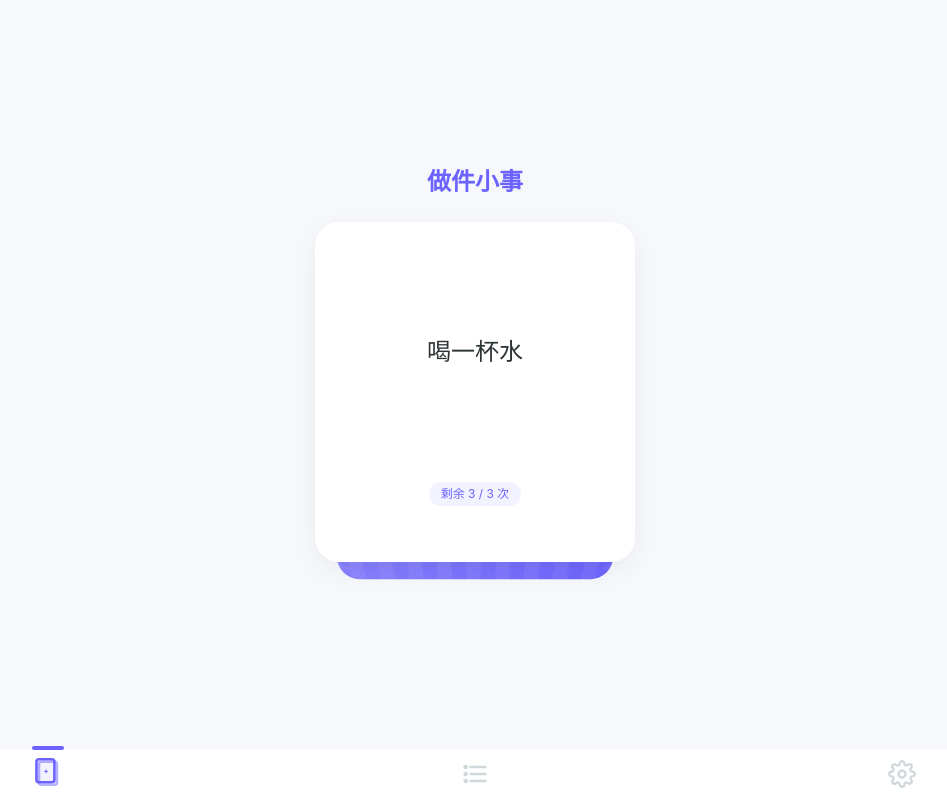
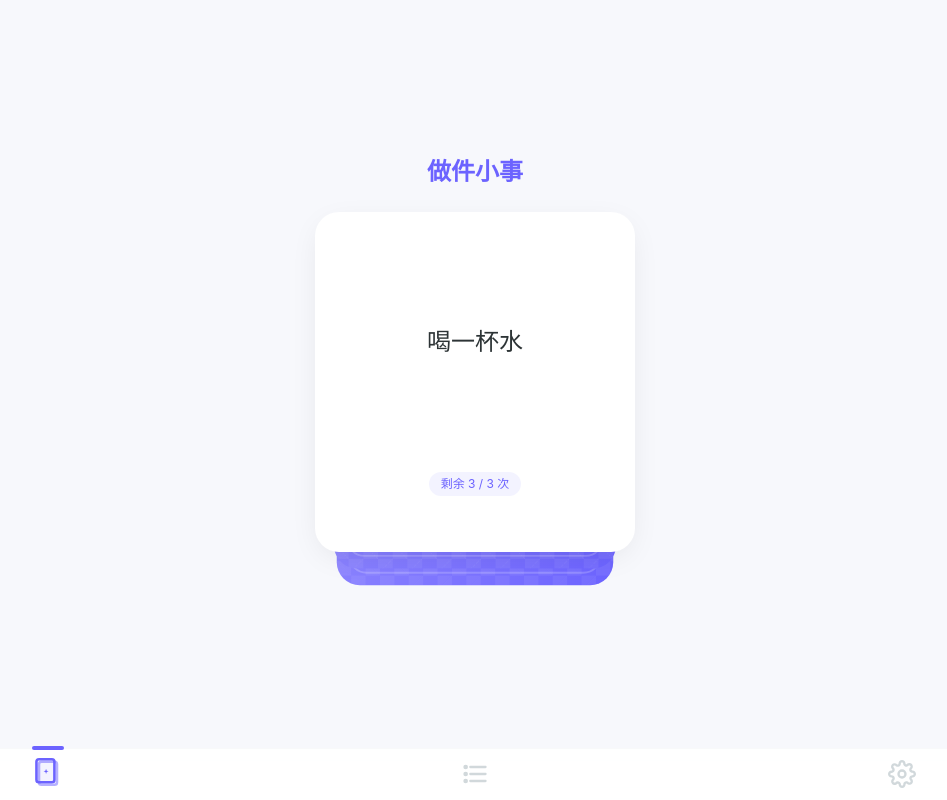
Before and after one commit to DavidXie03/do-little-things, a Vue app: page / in a window 1280 px wide. Shown: the whole page, without its empty margins (165-1112 px from the left). Built offline with nearby package versions, Linux system fonts and the light colour scheme.

Commit message:
fix: increase card stack spacing on home page - Increase card offset from 12px to 20px for better visual separation - Update rising animation start position to match new spacing - Update left-swipe sink animation destination - Increase container min-height to accommodate larger spacing

```diff
--- a/src/views/HomeView.vue
+++ b/src/views/HomeView.vue
@@ -232,7 +232,7 @@ function playLeftSwipeAnimation(releaseX: number) {
               opacity: 1,
             },
             {
-              transform: 'scale(0.96) translateY(16px)',
+              transform: 'scale(0.96) translateY(24px)',
               opacity: 0.3,
             },
           ], {
@@ -316,9 +316,9 @@ function playRisingAnimation() {
   // 强制浏览器刷新 — 确保 transition:none 先被应用
   el.getBoundingClientRect()
 
-  // 卡背从当前堆叠位置 (translateY(12px) scale(0.98)) 升起到顶部位置 (translateY(0) scale(1))
+  // 卡背从当前堆叠位置 (translateY(20px) scale(0.98)) 升起到顶部位置 (translateY(0) scale(1))
   const riseAnim = el.animate([
-    { transform: 'translateY(12px) scale(0.98)', zIndex: '2' },
+    { transform: 'translateY(20px) scale(0.98)', zIndex: '2' },
     { transform: 'translateY(0px) scale(1)', zIndex: '10' },
   ], {
     duration: 180,
@@ -423,7 +423,7 @@ onMounted(() => {
           </h1>
 
           <!-- 卡片堆叠容器 -->
-          <div class="card-stack-container" style="min-height: 360px;">
+          <div class="card-stack-container" style="min-height: 380px;">
             <!--
               背景堆叠卡片：显示为卡牌背面
               数量基于总的未完成次数，而不仅是未完成任务数
@@ -435,7 +435,7 @@ onMounted(() => {
               :ref="(el) => { if (idx === 1) risingCardRef = el as HTMLElement }"
               class="card-stack-layer"
               :style="{
-                transform: `translateY(${idx * 12}px) scale(${1 - idx * 0.02})`,
+                transform: `translateY(${idx * 20}px) scale(${1 - idx * 0.02})`,
                 zIndex: MAX_STACK - idx,
               }"
             >
```
